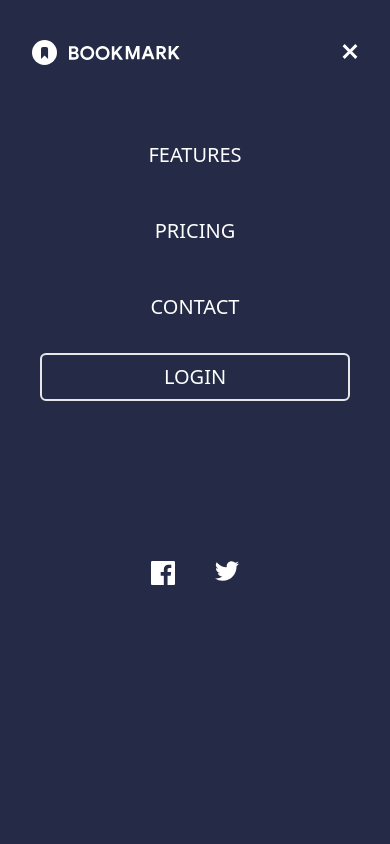
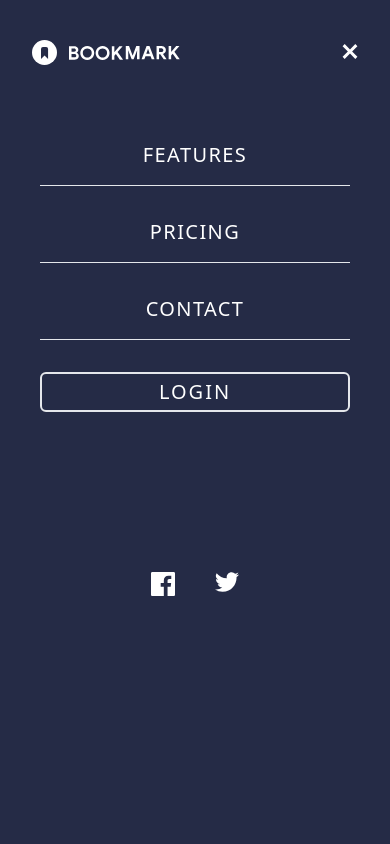
Before and after one commit to KonradBauer/Products-Page, a React (Vite) app: page / in a window 390 px wide. Both pictures are taken after a click on the button "Toggle menu". Shown: the top 844 px of the page. Built offline with nearby package versions, Linux system fonts and the light colour scheme.

Commit message:
li border added

```diff
--- a/src/components/Header/Header.tsx
+++ b/src/components/Header/Header.tsx
@@ -67,7 +67,7 @@ export const Header: React.FC = () => {
               }`}
             >
               {navigation.map((navi) => (
-                <li key={navi}>
+                <li key={navi} className="border-b w-full items-center tracking-widest opa">
                   <a
                     className={`hover:text-lightRed hover:bg-transparent font-bold p-4 ${
                       isMenuOpen ? "text-white font-md rounded-none mt-4 font-normal text-xl" : ""
@@ -81,7 +81,7 @@ export const Header: React.FC = () => {
                   </a>
                 </li>
               ))}
-              <button className="w-full border-2 py-2 rounded-md uppercase mt-4 text-xl bg-transparent text-white">
+              <button className="w-full border-2 py-1 rounded-md uppercase mt-8 text-xl bg-transparent text-white tracking-widest">
                 login
               </button>
               <div className="flex justify-center mt-40 gap-6">
```
